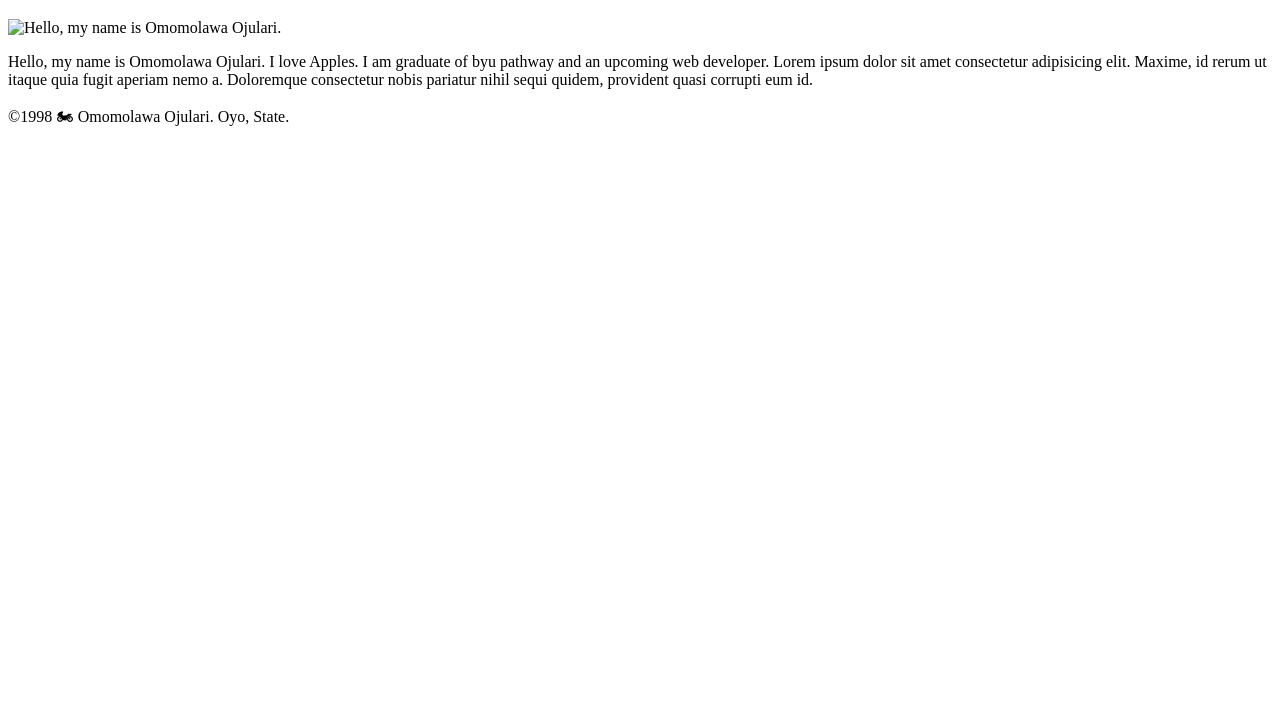
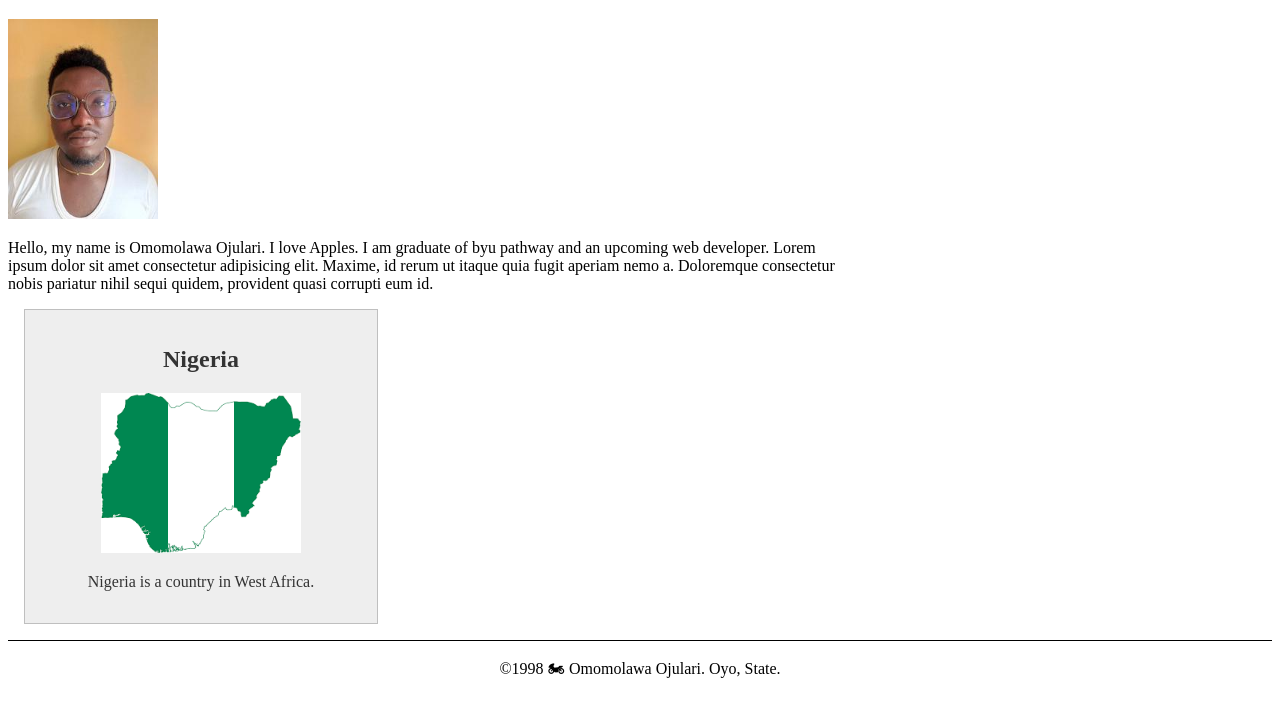
Before and after one commit to molly708/wdd130, a plain HTML site: page indexs.html in a window 1280 px wide. Shown: the part 87-800 px from the top of the page. Drawn offline with Linux system fonts and the light colour scheme.

Commit message:
new file:   image/nigeria.png modified:   indexs.html new file:   styles.css

```diff
--- a/indexs.html
+++ b/indexs.html
@@ -3,6 +3,9 @@
 <head>
     <meta charset="UTF-8">
     <meta name="viewport" content="width=device-width, initial-scale=1.0">
+    <meta name="description" content="Omomolawa Ojulari | WDD 130">
+    <meta name="author" content="Omomolawa Ojulari">
+    <link rel="stylesheet" href="styles.css">
     <title>Molawa Ojulari | WDD 130</title>
 </head>
 <body>
@@ -14,9 +17,14 @@
     </header>
     <main>
         <h1>Omomolawa Ojulari | WDD 130</h1>
-        <img src="images/molly.jpg" alt="Hello, my name is Omomolawa Ojulari." width="200">
+        <img src="image/image.jpg" alt="Hello, my name is Omomolawa Ojulari." width="200">
         <p>Hello, my name is Omomolawa Ojulari. I love Apples. I am graduate of byu pathway and an upcoming web developer. Lorem ipsum dolor sit amet consectetur adipisicing elit. Maxime, id rerum ut itaque quia fugit aperiam nemo a. Doloremque consectetur nobis pariatur nihil sequi quidem, provident quasi corrupti eum id.</p>
     </main>
+    <aside>
+        <h2>Nigeria</h2>
+        <img src="image/nigeria.png" alt="picture of nigeria">
+        <p>Nigeria is a country in West Africa.</p>
+    </aside>
     <footer>
         <p>©1998 🏍 Omomolawa Ojulari. Oyo, State.</p>
     </footer>
--- /dev/null
+++ b/styles.css
@@ -0,0 +1,31 @@
+main {
+    max-width: 840px;
+}
+
+aside {
+    width: 20rem;
+    margin: 1rem;
+    border: 1px solid rgb(0 0 0 / 0.2); /* 1️⃣ */
+    padding: 1rem;
+    background-color: #eee;
+    color: #333;
+    text-align: center;
+}
+
+aside img {
+    width: 200px;
+    height: auto;
+}
+
+main img {
+    width: 150px;
+    height: auto;
+}
+
+p { padding: 0;}
+
+footer {
+    margin-top: 15px;
+    border-top: 1px solid #000;
+    text-align: center;
+}
```
Also changed, not shown: image/nigeria.png (added).
